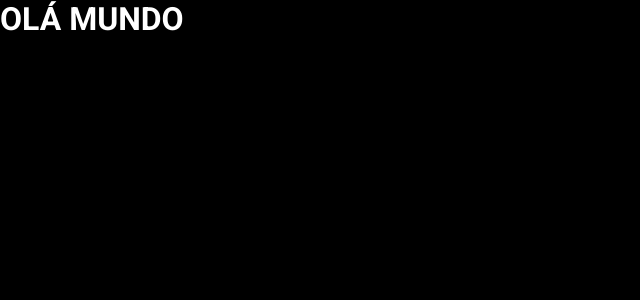
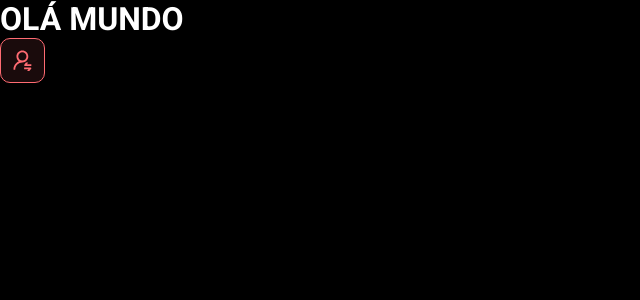
Before and after one commit to LucasEPaduam/Painel-de-Vendas, a React (Vite) app in the folder frontend/: page / in a window 1280 px wide. Shown: the top 300 px of the page, without its empty margins (0-640 px from the left). Built offline with nearby package versions, Linux system fonts and the light colour scheme.

Commit message:
First component

```diff
--- a/frontend/src/App.tsx
+++ b/frontend/src/App.tsx
@@ -1,7 +1,14 @@
+import NotificationButton from "./components/notificationButton"
+
+
+
 
 function App() {
   return (
-    <h1>OLÁ MUNDO</h1>
+    <>
+      <h1>OLÁ MUNDO</h1>
+      <NotificationButton />
+    </>
   )
 }
 
--- /dev/null
+++ b/frontend/src/components/notificationButton/index.tsx
@@ -0,0 +1,13 @@
+import icon from '../../assets/img/notificationIcon.svg'
+import './styles.css'
+
+function NotificationButton() {
+    return (
+        <>
+            <div className="dsmeta-red-btn">
+                <img src={icon} alt="Notificar" />
+            </div>
+        </>
+    )
+}
+export default NotificationButton
--- /dev/null
+++ b/frontend/src/components/notificationButton/styles.css
@@ -0,0 +1,16 @@
+.dsmeta-red-btn {
+    height: 45px;
+    width: 45px;
+    background: rgba(255, 107, 114, 0.1);
+    border: 1px solid #FF6B72;
+    border-radius: 10px;
+    display: flex;
+    align-items: center;
+    justify-content: center;
+    cursor: pointer;
+
+}
+
+.dsmeta-red-btn img {
+    width: 19px;
+}
```
Also changed, not shown: frontend/src/assets/img/notificationIcon.svg (added).
